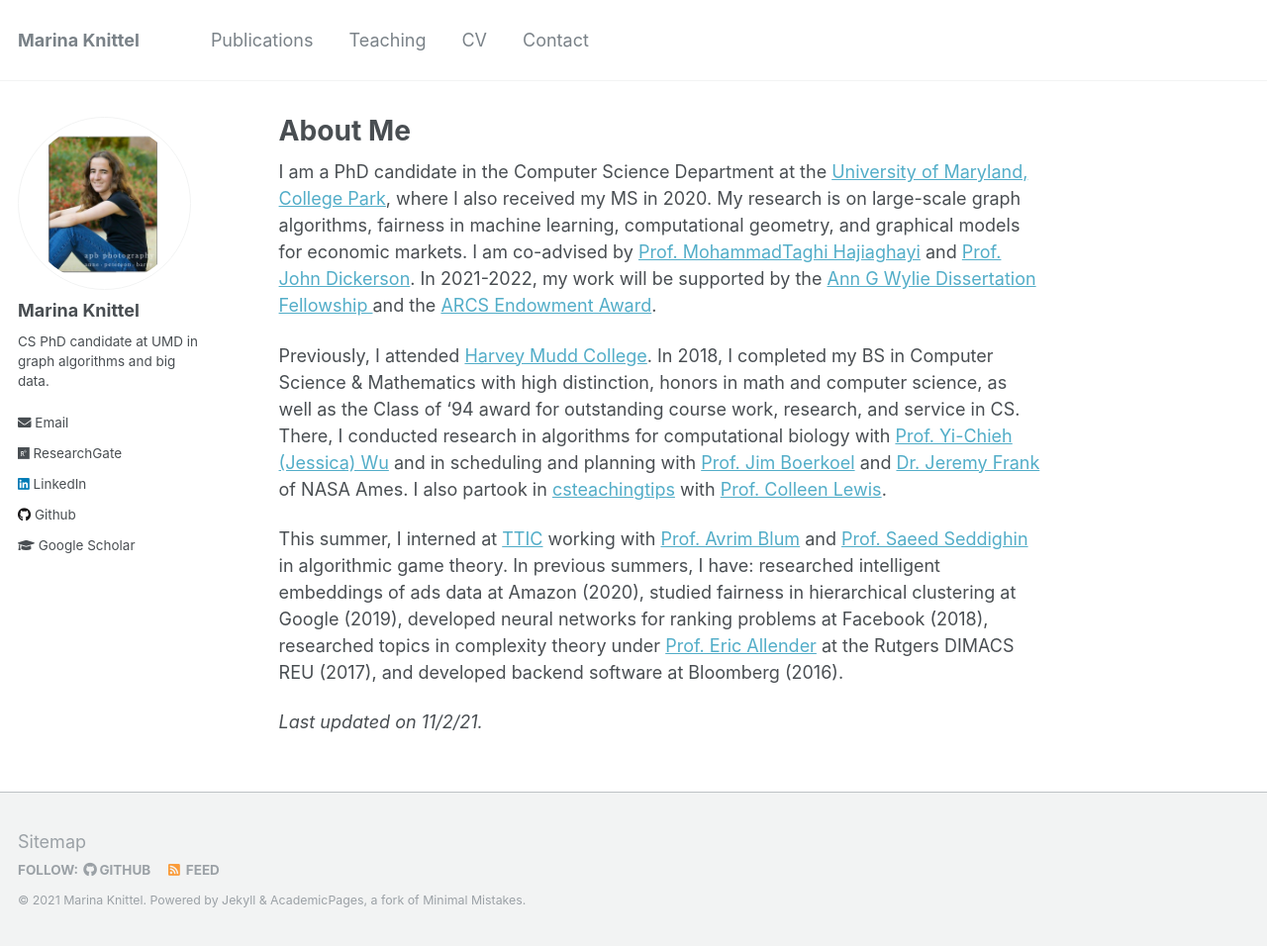
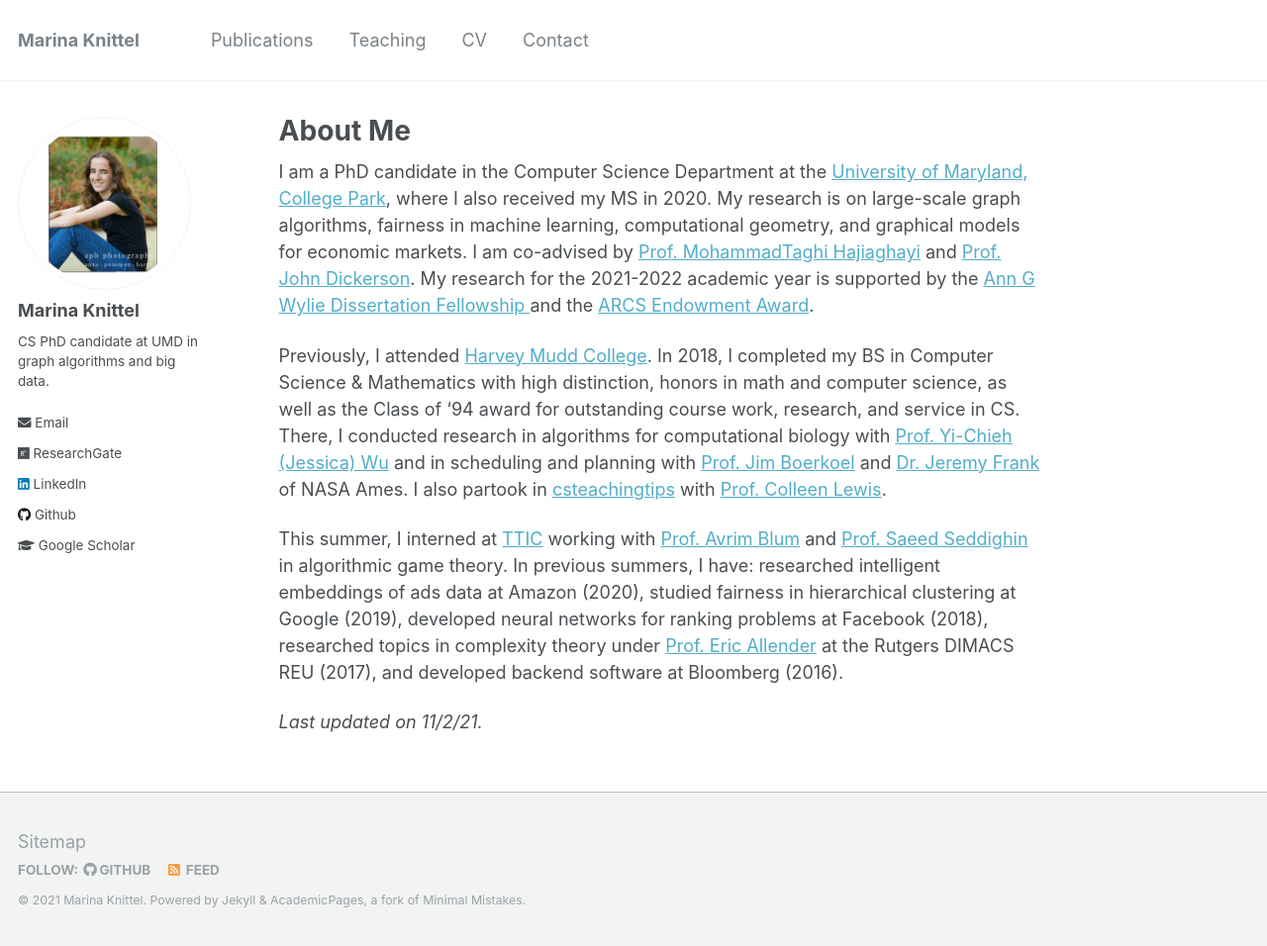
Before and after one commit to mknittel/mknittel.github.io, a Jekyll site: the page built from _pages/about.md, in a window 1280 px wide and 956 px high. Shown: the whole window at 99% size. Built offline with Jekyll 4.4.1, drawn with Linux system fonts in a browser that asks for light colours.

Commit message:
Fixed about wording

```diff
--- a/_pages/about.md
+++ b/_pages/about.md
@@ -8,7 +8,7 @@ redirect_from:
   - /about.html
 ---
 
-I am a PhD candidate in the Computer Science Department at the [University of Maryland, College Park](https://www.cs.umd.edu/), where I also received my MS in 2020. My research is on large-scale graph algorithms, fairness in machine learning, computational geometry, and graphical models for economic markets. I am co-advised by [Prof. MohammadTaghi Hajiaghayi](http://www.cs.umd.edu/~hajiagha/) and [Prof. John Dickerson](http://jpdickerson.com). In 2021-2022, my work will be supported by the [Ann G Wylie Dissertation Fellowship ](https://gradschool.umd.edu/funding/student-fellowships-awards/dissertation-fellowship) and the [ARCS Endowment Award](https://arcsfoundation.org/).
+I am a PhD candidate in the Computer Science Department at the [University of Maryland, College Park](https://www.cs.umd.edu/), where I also received my MS in 2020. My research is on large-scale graph algorithms, fairness in machine learning, computational geometry, and graphical models for economic markets. I am co-advised by [Prof. MohammadTaghi Hajiaghayi](http://www.cs.umd.edu/~hajiagha/) and [Prof. John Dickerson](http://jpdickerson.com). My research for the 2021-2022 academic year is supported by the [Ann G Wylie Dissertation Fellowship ](https://gradschool.umd.edu/funding/student-fellowships-awards/dissertation-fellowship) and the [ARCS Endowment Award](https://arcsfoundation.org/).
 
 Previously, I attended [Harvey Mudd College](https://www.cs.hmc.edu/). In 2018, I completed my BS in Computer Science & Mathematics with high distinction, honors in math and computer science, as well as the Class of '94 award for outstanding course work, research, and service in CS. There, I conducted research in algorithms for computational biology with [Prof. Yi-Chieh (Jessica) Wu](https://www.cs.hmc.edu/~yjw/) and in scheduling and planning with [Prof. Jim Boerkoel](https://www.cs.hmc.edu/~boerkoel/) and [Dr. Jeremy Frank](https://ti.arc.nasa.gov/profile/frank/) of NASA Ames. I also partook in [csteachingtips](csteachingtips.org) with [Prof. Colleen Lewis](http://blogs.hmc.edu/lewis/).
 
```
